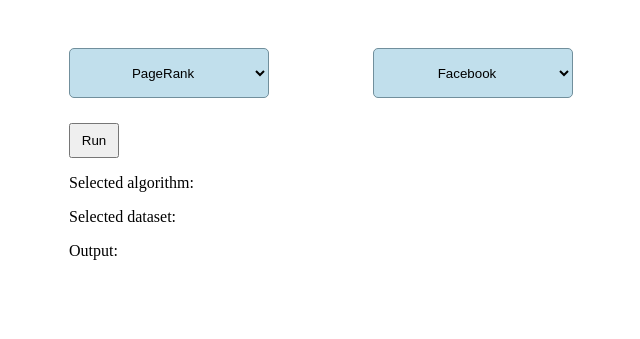
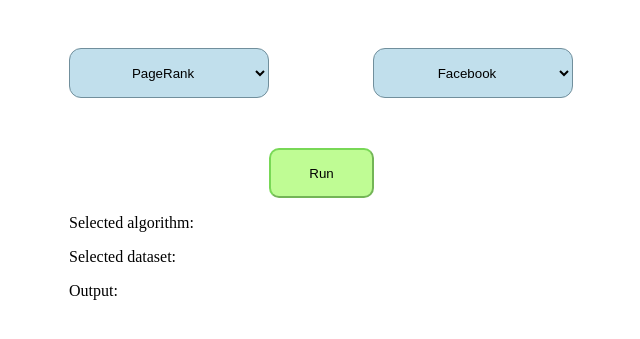
Before and after one commit to 1lyasm/lupa, a Flask app: page / in a window 1280 px wide. Shown: the top 339 px of the page, without its empty margins (639-1279 px from the left). Run offline with Flask 3, Linux system fonts and the light colour scheme.

Commit message:
style run button

```diff
--- a/templates/index.html
+++ b/templates/index.html
@@ -8,7 +8,7 @@
     }
 
     #algos {
-        border-radius: 5px;
+        border-radius: 12px;
         width: 200px;
         height: 50px;
         margin-top: 25px;
@@ -19,7 +19,7 @@
     }
 
     #datasets {
-        border-radius: 5px;
+        border-radius: 12px;
         width: 200px;
         height: 50px;
         margin-top: 25px;
@@ -34,11 +34,19 @@
         margin-left: 700px;
     }
 
+    button {
+        all: unset;
+    }
+
     #run_button {
-        margin-top: 25px;
-        width: 50px;
-        height: 35px;
+        margin-top: 50px;
+        width: 105px;
+        height: 50px;
         text-align: center;
+        margin-left: 200px;
+        background-color: rgba(103, 247, 0, 0.42);
+        border-color: rgba(23, 167, 0, 0.42);
+        border-radius: 10px;
     }
 </style>
 
```
